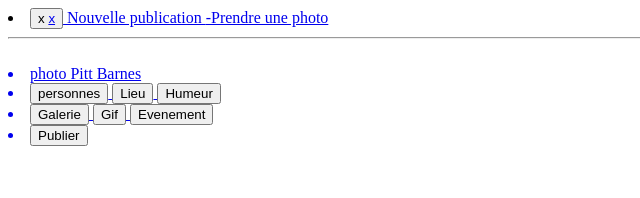
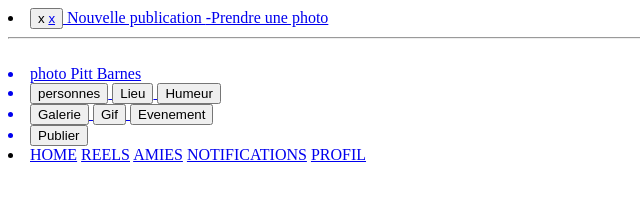
Before and after one commit to pierrepittbarnes-oss/Barnes, a plain HTML site: page quepasse.html in a window 1280 px wide. Shown: the whole page, without its empty margins (0-640 px from the left). Drawn offline with Linux system fonts and the light colour scheme.

Commit message:
Add files via upload

```diff
--- a/quepasse.html
+++ b/quepasse.html
@@ -15,3 +15,6 @@
 
 <li> <button onclick=click">Galerie</button> <button onclick=click">Gif</button> <button onclick=click">Evenement</button> </li>
 <li> <button onclick=click">Publier</button>
+
+
+<li> <a href="acceuil.html">HOME</a>  <a href="reels.html">REELS</a> <a href="amies.html">AMIES</a> <a href="notifications.html">NOTIFICATIONS</a> <a href="profil.html">PROFIL</a> </li>
```
